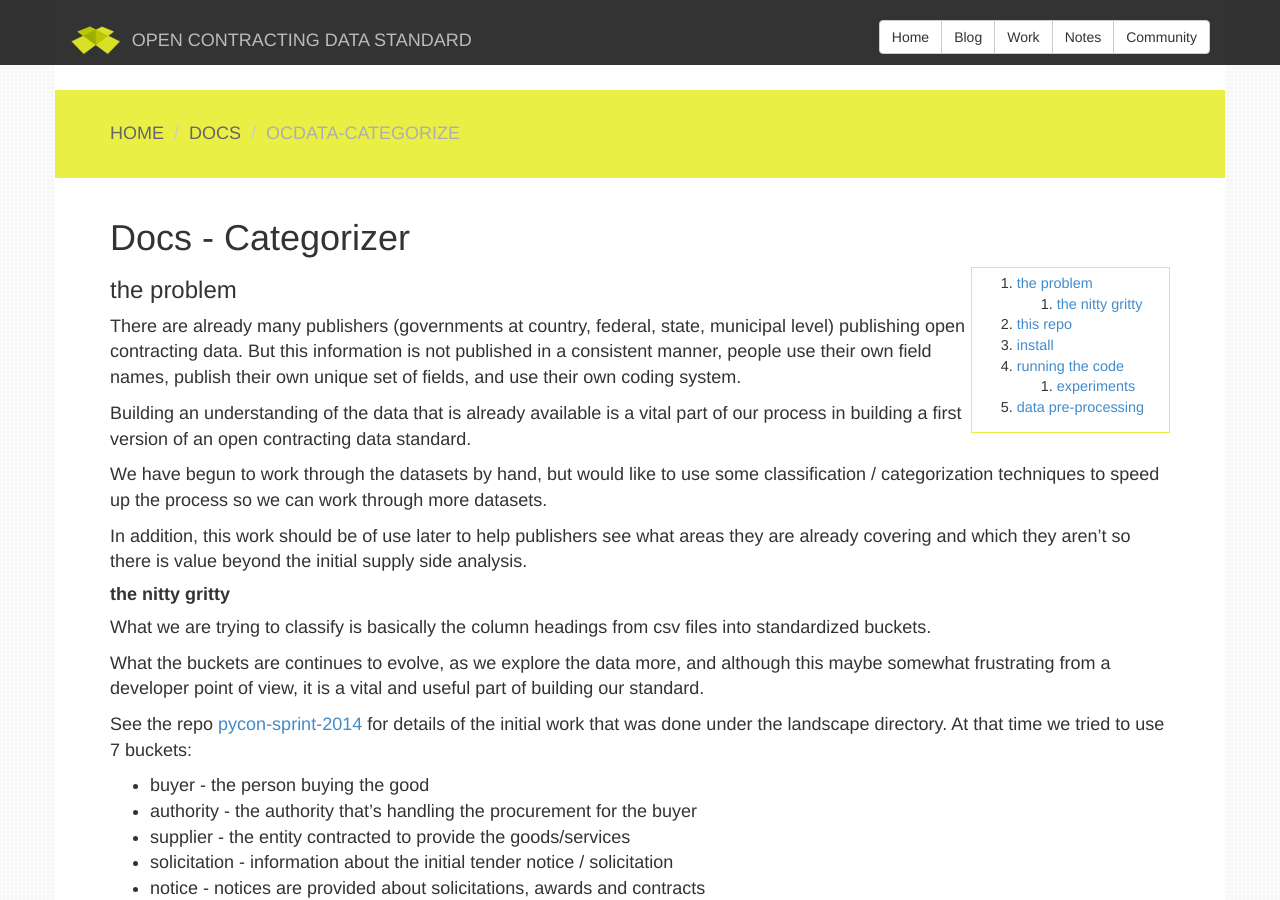
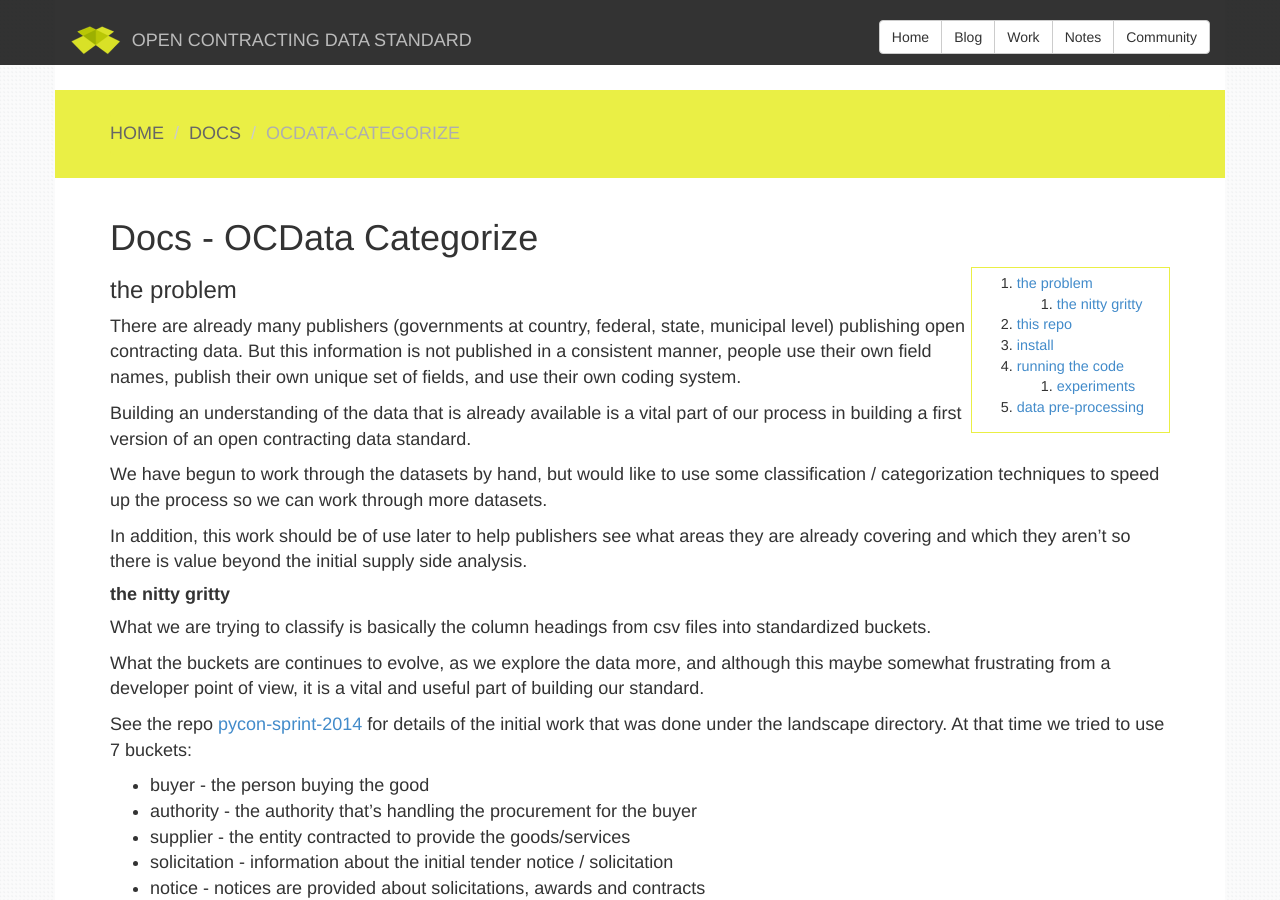
Before and after one commit to open-contracting/open-contracting.github.io, a Jekyll site: the page built from pages/docs/ocdata-categorize.md, in a window 1280 px wide and 900 px high. Built offline with Jekyll 4.4.1, drawn with Linux system fonts in a browser that asks for light colours; nearby versions of some CDN libraries; Markdown is read by kramdown in place of the engine named in the settings.

Commit message:
Update ocdata-categorize.md

```diff
--- a/pages/docs/ocdata-categorize.md
+++ b/pages/docs/ocdata-categorize.md
@@ -1,6 +1,6 @@
 ---
 layout: single
-title: Docs - Categorizer
+title: Docs - OCData Categorize
 date: 28/04/2014
 ---
 <div class="toc"></div>
```
